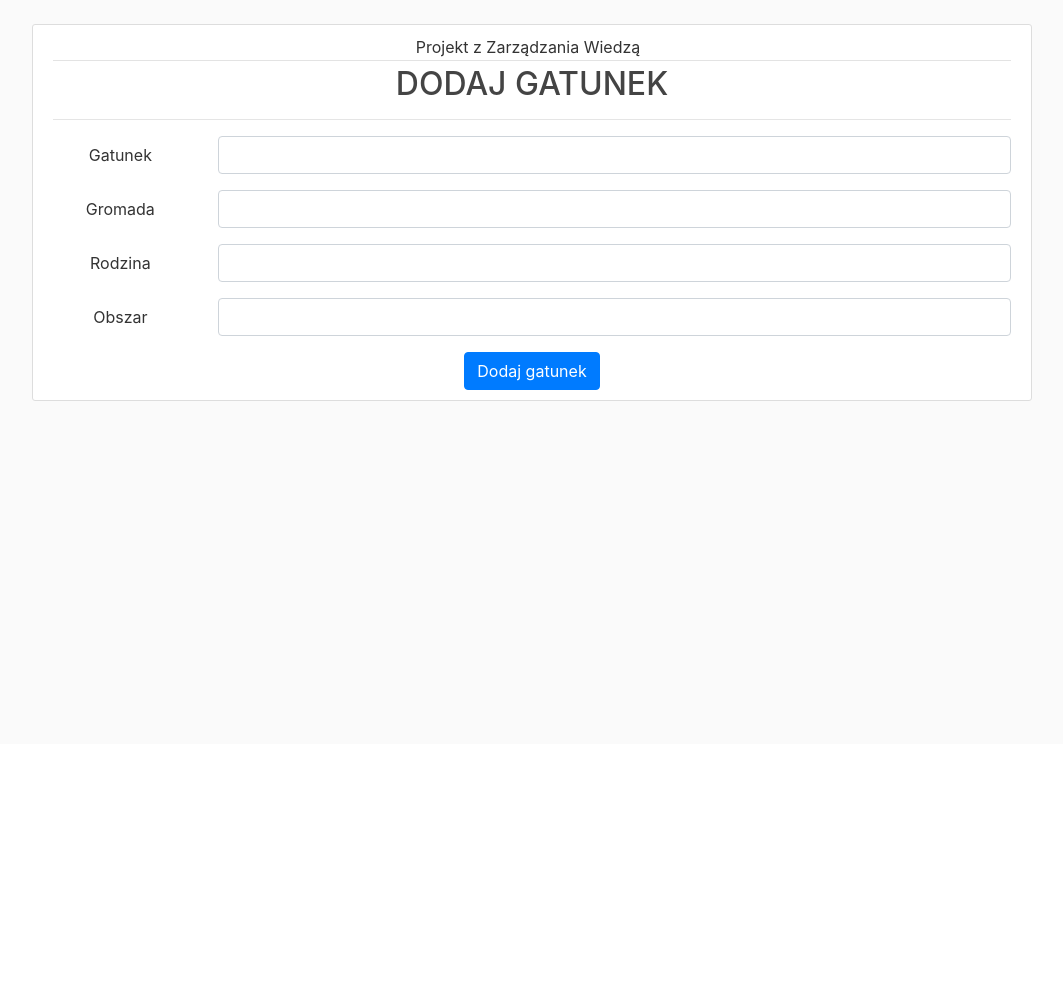
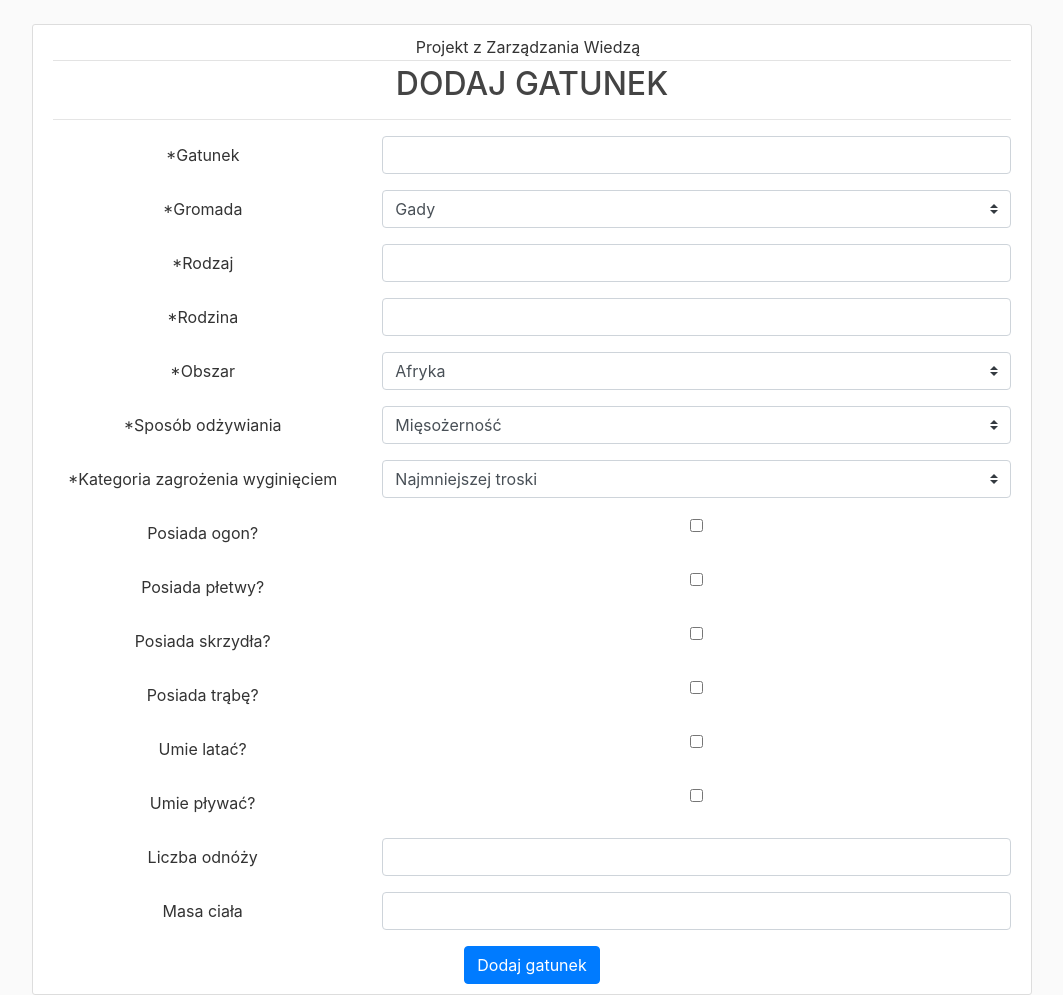
Before and after one commit to wgrzyb/zawi_projekt, a Flask app: page /add_species in a window 1280 px wide. Shown: the part 56-1051 px from the top of the page, without its empty margins (108-1171 px from the left). Before the commit the page ends 457 px from the top, so only its background shows below. Run offline with Flask 2, Linux system fonts and the light colour scheme; some libraries are stand-ins or nearby versions.

Commit message:
Rozbudowano formularze

```diff
--- a/flask_app/main.py
+++ b/flask_app/main.py
@@ -32,7 +32,10 @@ def home():
 
 def get_features():
     features = {"Środowisko życia": {"id": "wystepuje_na_obszarze",
-                                     "type": "str"},
+                                     "type": "select",
+                                     "values": ["Afryka", "Ameryka Północna", "Ameryka Południowa", "Ameryka Środkowa", "Australia", "Azja", "Europa", "Morza", "Oceany"]},
+                "Rodzaj": {"id": "rodzaj",
+                           "type": "str"},
                 "Liczba nóg": {"id": "posiada_liczbe_odnozy",
                                "type": "int"},
                 "Czy posiada skrzydła?": {"id": "skrzydla",
@@ -98,9 +101,64 @@ def show_result():
     return render_template('result.html', title='Wyniki', species=species)
 
 
+def get_form_fields():
+    features = {"Gatunek": {"id": "gatunek",
+                            "type": "str",
+                            "required": True},
+                "Gromada": {"id": "gromada",
+                            "type": "select",
+                            "values": ["Gady", "Krążkopławy", "Owady", "Pajęczaki", "Paprotniki", "Płazy", "Ptaki", "Ssaki", "Watrobowce"],
+                            "required": True},
+                "Rodzaj": {"id": "rodzaj",
+                           "type": "str",
+                           "required": True},
+                "Rodzina": {"id": "rodzina",
+                            "type": "str",
+                            "required": True},
+                "Obszar": {"id": "obszar",
+                           "type": "select",
+                           "values": ["Afryka", "Ameryka Północna", "Ameryka Południowa", "Ameryka Środkowa", "Australia", "Azja", "Europa", "Morza", "Oceany"],
+                           "required": True},
+                "Sposób odżywiania": {"id": "sposob_odzywiania",
+                                      "type": "select",
+                                      "values": ["Mięsożerność", "Roślinożerność", "Wszystkożerność"],
+                                      "required": True},
+                "Kategoria zagrożenia wyginięciem": {"id": "kategoria_zagrozenia",
+                                                     "type": "select",
+                                                     "values": ["Najmniejszej troski", "Nierozpoznane", "Wymarłe", "Zagrożone"],
+                                                     "required": True},
+                "Posiada ogon?": {"id": "czy_ogon",
+                                  "type": "bool",
+                                  "required": False},
+                "Posiada płetwy?": {"id": "czy_pletwy",
+                                  "type": "bool",
+                                  "required": False},
+                "Posiada skrzydła?": {"id": "czy_skrzydla",
+                                  "type": "bool",
+                                  "required": False},
+                "Posiada trąbę?": {"id": "czy_traba",
+                                  "type": "bool",
+                                  "required": False},
+                "Umie latać?": {"id": "czy_lata",
+                                  "type": "bool",
+                                  "required": False},
+                "Umie pływać?": {"id": "czy_plywa",
+                                  "type": "bool",
+                                  "required": False},
+                "Liczba odnóży": {"id": "ile_odnozy",
+                                  "type": "int",
+                                  "required": False},
+                "Masa ciała": {"id": "masa_ciala",
+                               "type": "int",
+                               "required": False}
+                }
+    return features
+
+
 @app.route('/add_species', methods=['GET', 'POST'])
 def add_species():
     if request.method == 'POST':
+        print(request.form)  # Wypisanie parametrów z formularza
         gatunek = request.form['gatunek'].replace(' ', '_')
         gromada = request.form['gromada'].replace(' ', '_')
         rodzina = request.form['rodzina'].replace(' ', '_')
@@ -132,7 +190,7 @@ def add_species():
             flash(f"Indywiduum nie zostało dodane do ontologii! Gatunek już istnieje!", 'alert alert-danger')
         sleep(1)
         return redirect(request.url)
-    return render_template('add_species.html', title='Dodaj gatunek')
+    return render_template('add_species.html', title='Dodaj gatunek', form_fields=get_form_fields())
 
 
 if __name__ == '__main__':
--- a/flask_app/templates/add_species.html
+++ b/flask_app/templates/add_species.html
@@ -13,30 +13,28 @@
 
     <hr>
     <form method=post>
-        <div class="form-group row">
-            <label class="col-sm-2 col-form-label" for="gatunek">Gatunek</label>
-            <div class="col-sm-10">
-                <input id="gatunek" class="form-control" name="gatunek" required="" type="text">
-            </div>
-        </div>
-        <div class="form-group row">
-            <label class="col-sm-2 col-form-label" for="gatunek">Gromada</label>
-            <div class="col-sm-10">
-                <input id="gromada" class="form-control" name="gromada" required="" type="text">
-            </div>
-        </div>
-        <div class="form-group row">
-            <label class="col-sm-2 col-form-label" for="gatunek">Rodzina</label>
-            <div class="col-sm-10">
-                <input id="rodzina" class="form-control" name="rodzina" required="" type="text">
-            </div>
-        </div>
-        <div class="form-group row">
-            <label class="col-sm-2 col-form-label" for="gatunek">Obszar</label>
-            <div class="col-sm-10">
-                <input id="obszar" class="form-control" name="obszar" required="" type="text">
-            </div>
-        </div>
+        {% if form_fields %}
+            {% for field_name, field in form_fields.items() %}
+                <div class="form-group row">
+                    <label class="col-sm-4 col-form-label" for="{{ field['id'] }}">{% if field['required'] %}*{% endif %}{{ field_name }}</label>
+                    <div class="col-sm-8">
+                        {% if field["type"] == "select" %}
+                            <select id="{{ field['id'] }}" class="custom-select" name="{{ field['id'] }}" {% if field['required'] %} required="" {% endif %}>
+                                {% for option in field['values'] %}
+                                    <option value="{{ option }}">{{ option }}</option>
+                                {% endfor %}
+                            </select>
+                        {% elif field["type"] == "str" %}
+                            <input id="{{ field['id'] }}" class="form-control" name="{{ field['id'] }}" type="text" {% if field['required'] %} required="" {% endif %}>
+                        {% elif field["type"] == "int" %}
+                            <input id="{{ field['id'] }}" class="form-control" name="{{ field['id'] }}" type="number" {% if field['required'] %} required="" {% endif %}>
+                        {% elif field["type"] == "bool" %}
+                            <input id="{{ field['id'] }}" class=form-control-sm" name="{{ field['id'] }}" type="checkbox" {% if field['required'] %} required="" {% endif %}>
+                        {% endif %}
+                    </div>
+                </div>
+            {% endfor %}
+        {% endif %}
         <input type=submit class="btn btn-primary" value="Dodaj gatunek">
     </form>
 </div>
```
Also changed, not shown: flask_app/templates/find_species.html (+15 -1 lines), 1 other file.
